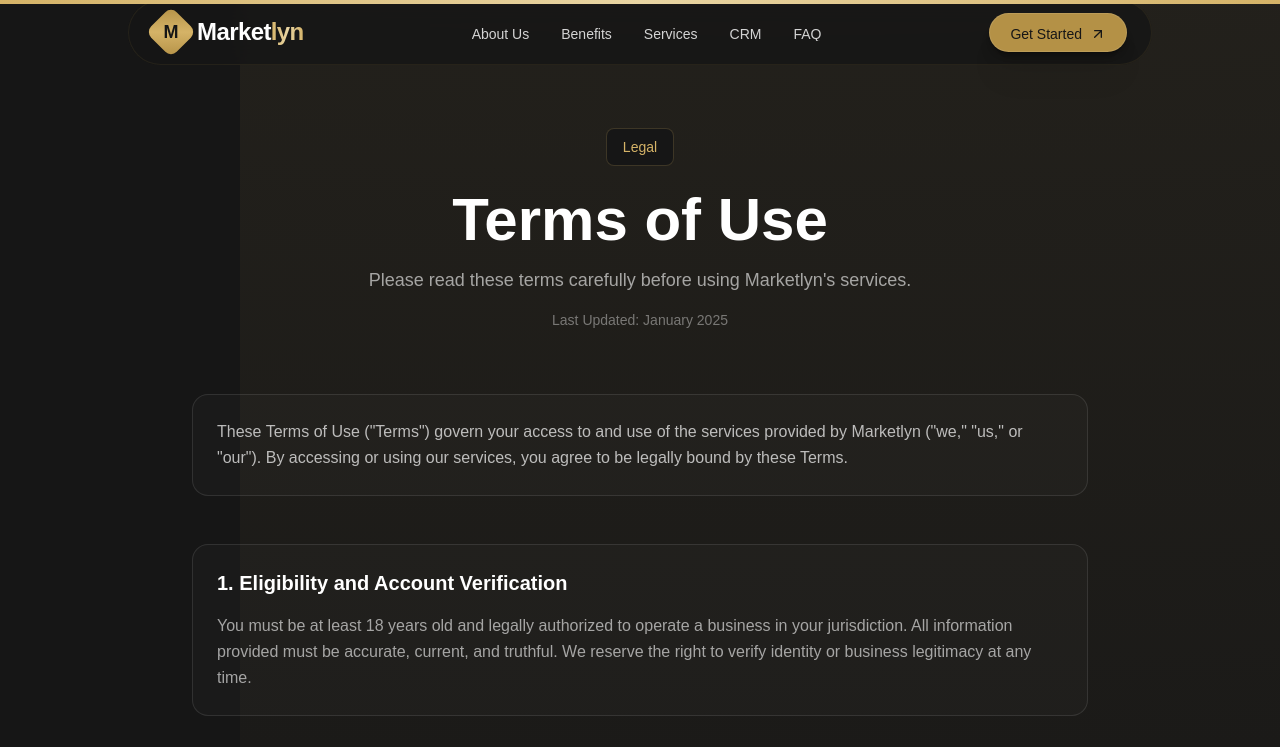
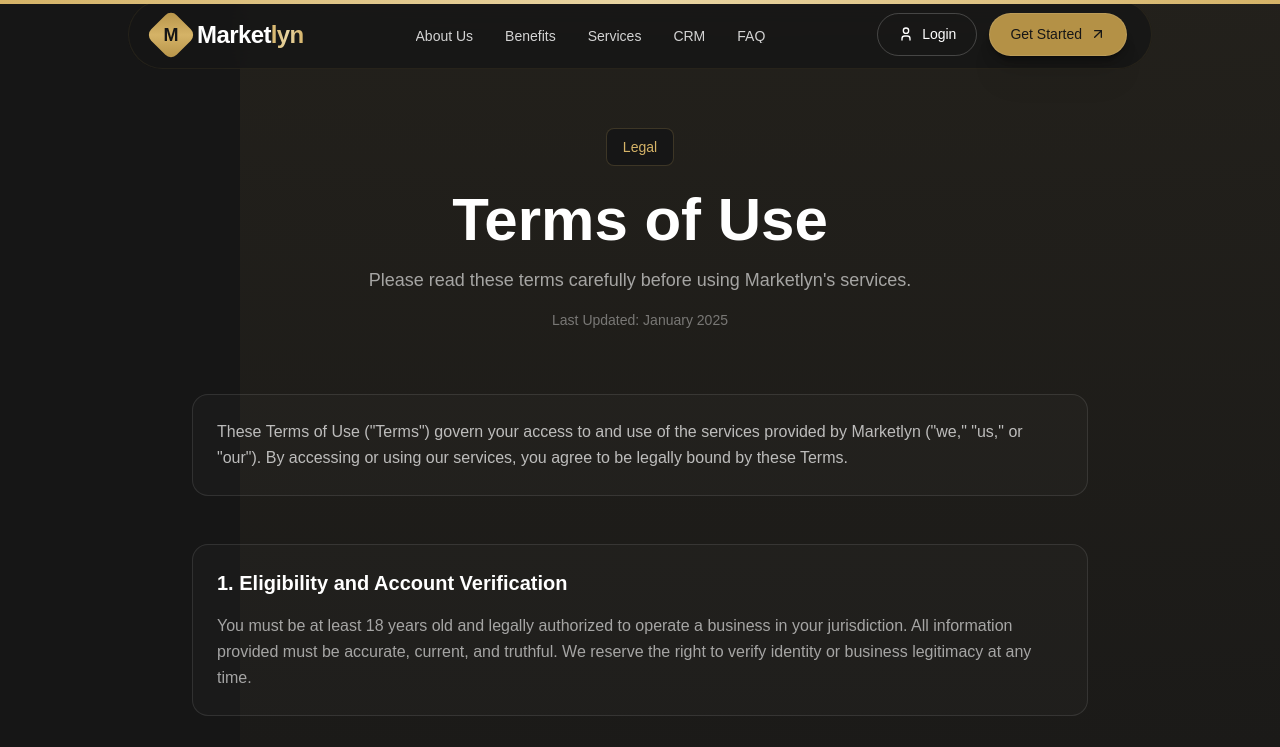
Before and after one commit to Rehanminhas03/PropertyHub, a Next.js app: page /terms in a window 1280 px wide. Shown: the top 747 px of the page. Built offline with nearby package versions, Linux system fonts and the light colour scheme.

Commit message:
update login button innavbar

```diff
--- a/src/components/Navbar.tsx
+++ b/src/components/Navbar.tsx
@@ -1,6 +1,7 @@
 "use client";
 
 import React, { useState } from "react";
+import { IconUser } from "@tabler/icons-react";
 import {
   Navbar,
   NavBody,
@@ -31,10 +32,16 @@ export default function NavbarDemo() {
       <NavBody>
         <NavbarLogo />
         <NavItems items={navItems} />
-        <NavbarButton variant="primary" href="/pricing">
-          Get Started
-          <ArrowIcon />
-        </NavbarButton>
+        <div className="flex items-center gap-3">
+          <NavbarButton variant="secondary" href="/login">
+            <IconUser className="w-4 h-4" />
+            Login
+          </NavbarButton>
+          <NavbarButton variant="primary" href="/pricing">
+            Get Started
+            <ArrowIcon />
+          </NavbarButton>
+        </div>
       </NavBody>
 
       {/* Mobile Navigation */}
@@ -55,7 +62,15 @@ export default function NavbarDemo() {
             className="flex-col items-start gap-2"
             onItemClick={() => setMobileMenuOpen(false)}
           />
-          <div className="mt-8 pt-6 border-t border-white/10">
+          <div className="mt-8 pt-6 border-t border-white/10 flex flex-col gap-3">
+            <NavbarButton
+              variant="secondary"
+              href="/login"
+              className="w-full justify-center"
+            >
+              <IconUser className="w-4 h-4" />
+              Login
+            </NavbarButton>
             <NavbarButton
               variant="primary"
               href="/pricing"
--- a/src/components/ui/resizable-navbar.tsx
+++ b/src/components/ui/resizable-navbar.tsx
@@ -259,7 +259,7 @@ export const NavbarButton: React.FC<NavbarButtonProps> = ({
 
   return (
     <Link href={href} className={cn(baseStyles, variants[variant], className)}>
-      <span className="relative block overflow-hidden h-[1.2em]">
+      <span className="relative block overflow-hidden h-[1.5em]">
         {/* Original text - rolls up on hover */}
         <span className="flex items-center gap-2 transition-transform duration-1000 ease-[cubic-bezier(0.22,1,0.36,1)] group-hover:-translate-y-full">
           {children}
```
Also changed, not shown: 1 other file (tests, documents, lock files or other folders).
